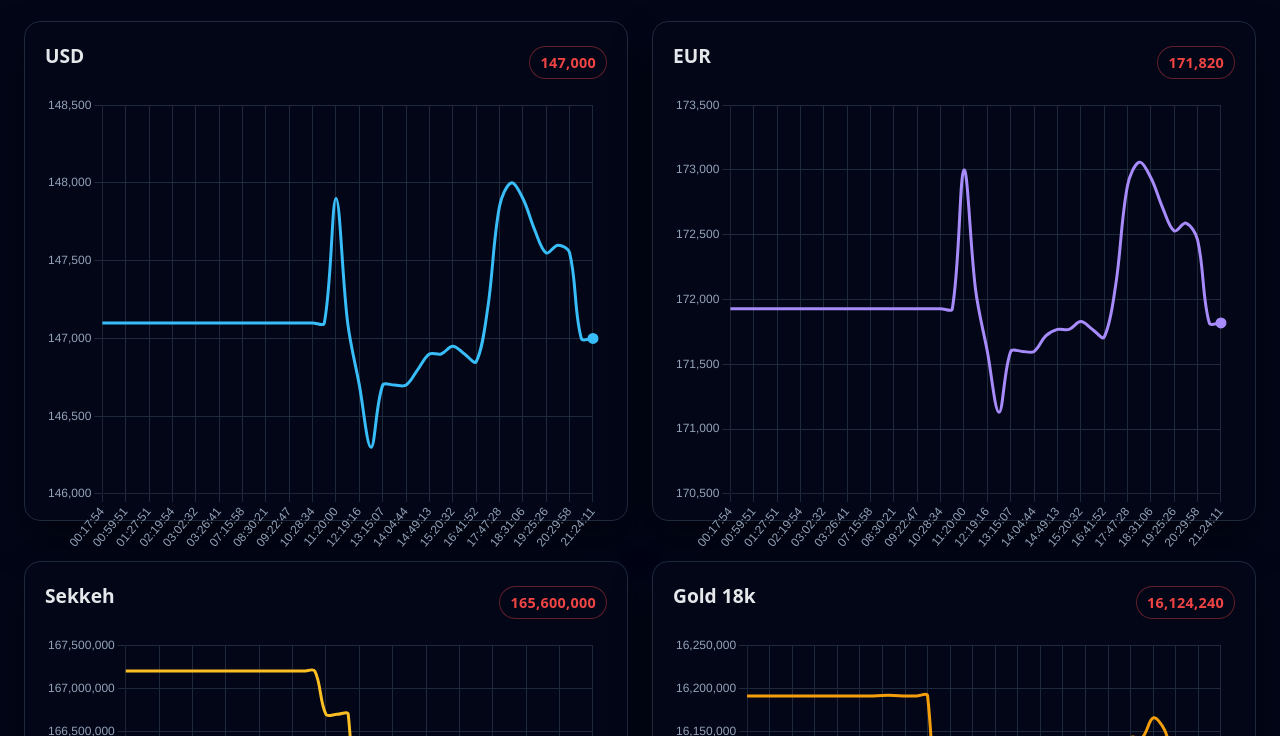
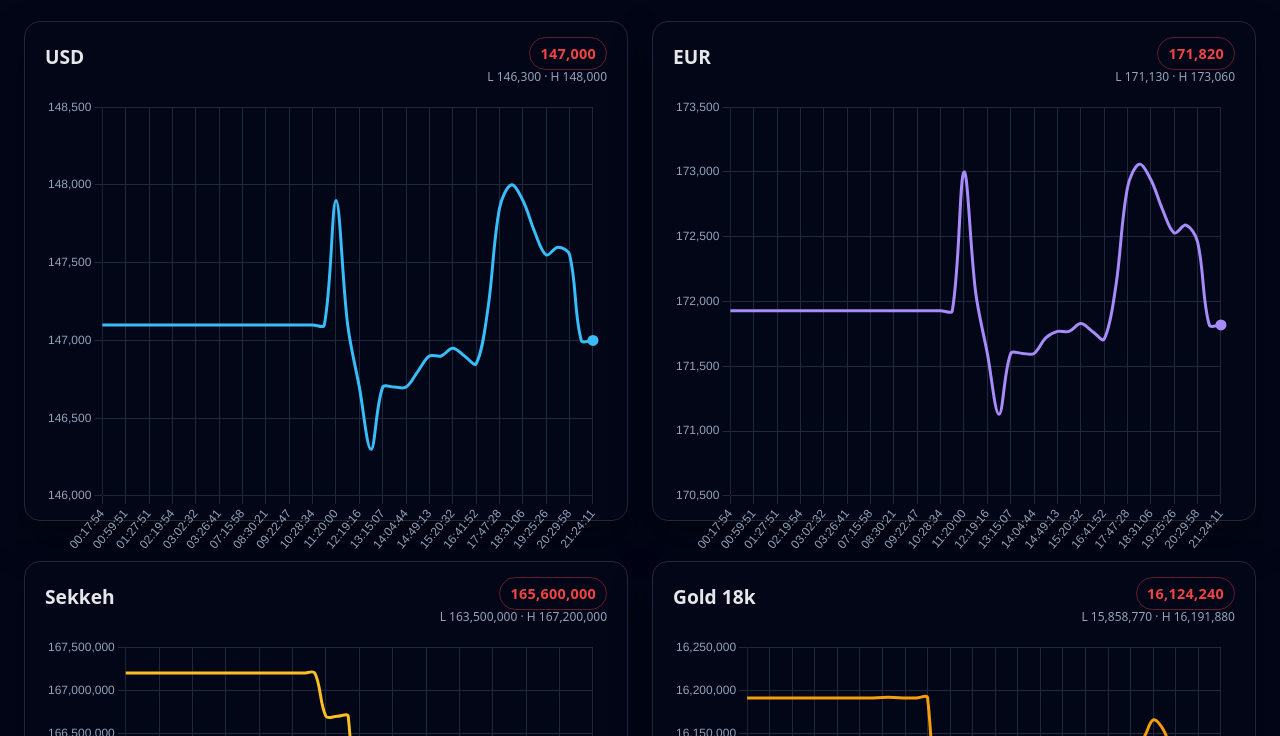
Before and after one commit to CodingWithEnjoy/financial-item, a plain HTML site: page index.html in a window 1280 px wide. Shown: the part 64-800 px from the top of the page. Drawn offline with nearby package versions, Linux system fonts and the light colour scheme.

Commit message:
Update price badge and add range display
Refactor price badge and range display logic.

```diff
--- a/index.html
+++ b/index.html
@@ -210,7 +210,11 @@ function createCard(asset) {
   div.innerHTML = `
     <div class="card-header">
       <h2>${asset.label}</h2>
-      <span class="price-badge" id="badge-${asset.id}">—</span>
+
+      <div style="text-align:right">
+        <span class="price-badge" id="badge-${asset.id}">—</span>
+        <div id="range-${asset.id}" style="font-size:0.75rem;color:#94a3b8;margin-top:4px"></div>
+      </div>
     </div>
     <canvas id="${asset.id}"></canvas>
   `;
@@ -280,14 +284,21 @@ async function loadData(date) {
 
     createChart(asset.id, labels, values, asset.label, asset.color);
 
-    const first = values.find(v => v > 0);
-    const last = values[values.length - 1];
+    const clean = values.filter(v => v > 0);
+    const first = clean[0];
+    const last = clean[clean.length - 1];
+    const min = Math.min(...clean);
+    const max = Math.max(...clean);
+
     const badge = document.getElementById(`badge-${asset.id}`);
+    const range = document.getElementById(`range-${asset.id}`);
 
     if (first !== undefined && last !== undefined) {
       badge.textContent = last.toLocaleString();
       badge.classList.remove("price-up", "price-down");
       badge.classList.add(last >= first ? "price-up" : "price-down");
+
+      range.textContent = `L ${min.toLocaleString()} · H ${max.toLocaleString()}`;
     }
   });
 }
```
